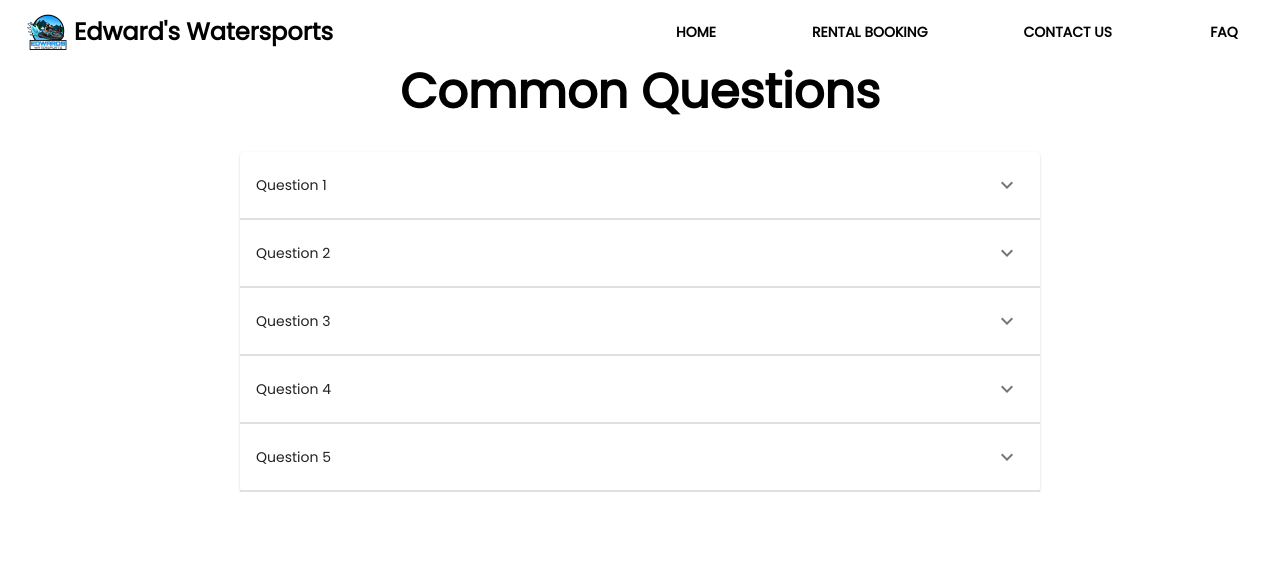
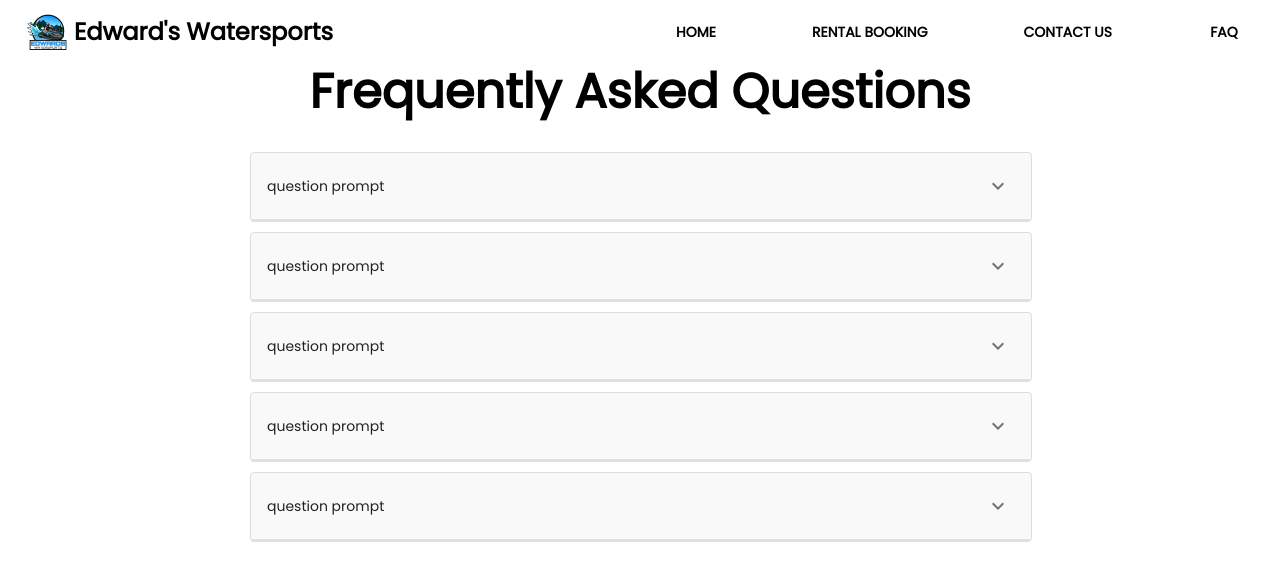
Before and after one commit to grantmoody/edwards-watersports, a React (Create React App) app: page /faq in a window 1280 px wide. Shown: the top 580 px of the page. Built offline with nearby package versions, Linux system fonts and the light colour scheme.

Commit message:
Adding spacing & extracting questions to json

```diff
--- a/src/App.tsx
+++ b/src/App.tsx
@@ -2,7 +2,7 @@ import Home from "./page/home";
 import './App.css';
 import AboutUs from './page/aboutUs';
 import ContactUs from './page/contactUs';
-import FAQ from './page/commonQuestions';
+import FAQ from './page/FAQ';
 import { Routes, Route } from 'react-router-dom';
 import { createTheme, ThemeProvider } from '@mui/material/styles';
 
--- a/src/components/collapsibleTable.tsx
+++ b/src/components/collapsibleTable.tsx
@@ -12,6 +12,13 @@ import Typography from '@mui/material/Typography';
 import Paper from '@mui/material/Paper';
 import KeyboardArrowDownIcon from '@mui/icons-material/KeyboardArrowDown';
 import KeyboardArrowUpIcon from '@mui/icons-material/KeyboardArrowUp';
+import Questions from '../data/faq_questions.json';
+
+interface Question {
+  id: number;
+  prompt: string;
+  answer: string;
+}
 
 function createData(
   question: string,
@@ -23,6 +30,8 @@ function createData(
   };
 }
 
+const questions: Question[] = Questions.questions;
+
 function Row(props: { row: ReturnType<typeof createData> }) {
   const { row } = props;
   const [open, setOpen] = React.useState(false);
@@ -33,7 +42,7 @@ function Row(props: { row: ReturnType<typeof createData> }) {
 
   return (
     <>
-      <TableRow sx={{ '& > *': { borderBottom: 'unset' }, marginBottom: '10rem' }} onClick={toggleRow}>
+      <TableRow sx={{ '& > *': { borderBottom: 'unset' } }} onClick={toggleRow}>
         <TableCell align="left" component="th" scope="row">
           {row.question}
         </TableCell>
@@ -54,7 +63,7 @@ function Row(props: { row: ReturnType<typeof createData> }) {
         <TableCell style={{ paddingBottom: 0, paddingTop: 0 }} colSpan={6}>
           <Collapse in={open} timeout="auto" unmountOnExit>
             <Box sx={{ margin: 1 }}>
-              <Typography variant="body1" mt={"1rem"} mb={"1 rem"} color="black">
+              <Typography variant="body1" mt="1rem" mb="1rem" color="black">
                 {row.answer}
               </Typography>
             </Box>
@@ -65,30 +74,29 @@ function Row(props: { row: ReturnType<typeof createData> }) {
   );
 }
 
-const rows = [
-  createData('Question 1', 'answer 1w'),
-  createData('Question 2', 'answer 2'),
-  createData('Question 3', 'answer 3'),
-  createData('Question 4', 'answer 4'),
-  createData('Question 5', 'answer 5'),
-];
+const rows = questions.map((question) => (createData(question.prompt, question.answer)));
 
 export default function CollapsibleTable() {
   return (
-    <TableContainer component={Paper}>
-      <Table aria-label="collapsible table">
-        {rows.map((row) => (
-          <TableBody sx={{pb: '5px'}}>
-            <Row key={row.question} row={row} />
-          </TableBody>
-        ))}
-        {/* <TableBody>
-          {rows.map((row) => (
-            // <Row key={row.question} row={row} />
-
-          ))}
-        </TableBody> */}
-      </Table>
-    </TableContainer>
+    <>
+      {rows.map((row) => (
+        <Box key={row.question} sx={{ marginBottom: '10px', marginLeft: '10px', marginRight: '10px' }}>
+          <TableContainer
+            component={Paper}
+            sx={{
+              boxShadow: 'none',
+              border: '1px solid #ddd',
+              backgroundColor: '#f9f9f9'
+            }}
+          >
+            <Table aria-label="collapsible table">
+              <TableBody>
+                <Row row={row} />
+              </TableBody>
+            </Table>
+          </TableContainer>
+        </Box>
+      ))}
+    </>
   );
 }
--- /dev/null
+++ b/src/data/faq_questions.json
@@ -0,0 +1,29 @@
+{
+    "questions": [
+        {
+            "id": 1,
+            "prompt": "question prompt",
+            "answer": "question answer"
+        },
+        {
+            "id": 2,
+            "prompt": "question prompt",
+            "answer": "question answer"
+        },
+        {
+            "id": 3,
+            "prompt": "question prompt",
+            "answer": "question answer"
+        },
+        {
+            "id": 4,
+            "prompt": "question prompt",
+            "answer": "question answer"
+        },
+        {
+            "id": 5,
+            "prompt": "question prompt",
+            "answer": "question answer"
+        }
+    ]
+}
--- /dev/null
+++ b/src/page/FAQ.tsx
@@ -0,0 +1,23 @@
+import { Typography } from "@mui/material";
+import React from "react";
+import NavBar from "../components/navbar";
+import MoreInfo from './moreInfo';
+import AboutUs from './aboutUs';
+import CollapsibleTable from "../components/collapsibleTable";
+
+
+const FAQ: React.FC = () => {
+    return (
+        <>
+            <NavBar />
+            <Typography variant="h3" fontWeight="800" color="black">Frequently Asked Questions</Typography>
+            <div style={{ display: 'flex', justifyContent: 'center', marginTop: '2rem' }}>
+                <div style={{ maxWidth: '800px', width: '100%' }}>
+                    <CollapsibleTable />
+                </div>
+            </div>
+        </>
+    )
+}
+
+export default FAQ;
```
